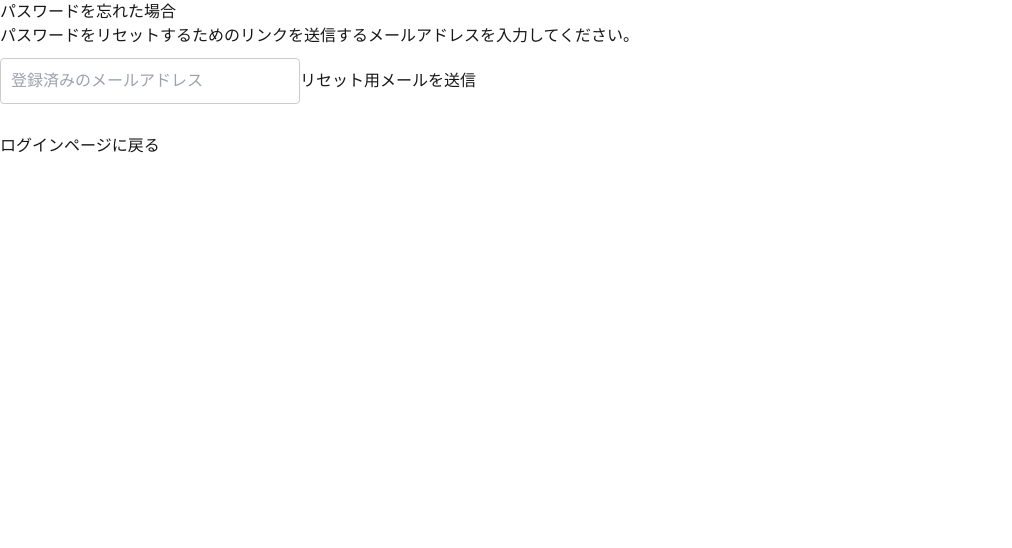
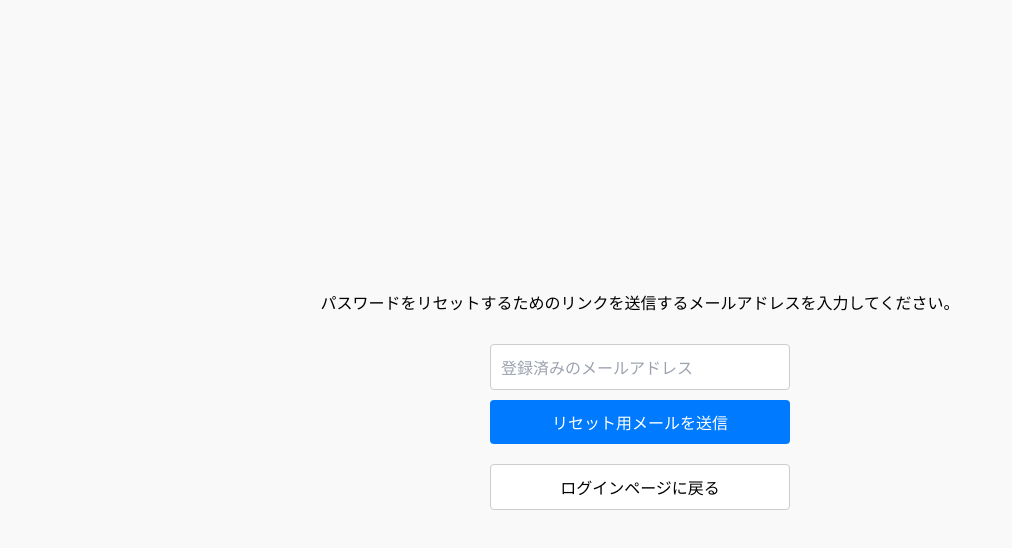
Before and after one commit to Izana180/value_mypage, a Next.js app in the folder next/: page /forgot-password in a window 1280 px wide. Shown: the top 548 px of the page, without its empty margins (0-1012 px from the left). Built offline with nearby package versions, Linux system fonts and the light colour scheme; no server answers.

Commit message:
forgot-passwordのデザイン反映、メール大量送信対策

```diff
--- a/next/app/forgot-password/page.js
+++ b/next/app/forgot-password/page.js
@@ -1,6 +1,6 @@
 "use client";
 
-import React, { useState } from 'react';
+import React, { useState, useEffect } from 'react';
 import Head from 'next/head';
 import { auth } from '../utils/firebase';
 import { sendPasswordResetEmail } from 'firebase/auth';
@@ -12,17 +12,32 @@ export default function ForgotPasswordPage() {
   const [email, setEmail] = useState('');
   const [message, setMessage] = useState('');
   const [error, setError] = useState('');
+  const [lastRequestTime, setLastRequestTime] = useState('');
 
   const handleSubmit = async (e) => {
     e.preventDefault();
     setMessage('');
     setError('');
+
+    const nowTime = new Date().getTime();
+
+    if(lastRequestTime && nowTime - lastRequestTime < 1 * 60 * 1000){
+      setError('メールは1分以内に再送信できません。しばらくしてからもう一度お試しください。');
+      return;
+    }
+
     try {
       await sendPasswordResetEmail(auth, email);
       setMessage('パスワードリセット用のメールを送信しました。メールボックスを確認してください。');
+      setLastRequestTime(nowTime);
     } catch (error) {
       console.error(error);
-      setError('メールの送信に失敗しました。メールアドレスを再確認してください。');
+      if(error.code == 'auth/uset-not-found'){
+        setError('登録が確認できません。メールアドレスを確認してください。');
+      }
+      else{
+        setError('メールの送信に失敗しました。メールアドレスを再確認してください。');
+      }
     }
   };
 
@@ -35,7 +50,6 @@ export default function ForgotPasswordPage() {
         <link rel="icon" href="/favicon.png" type="image/png" />
       </Head>
 
-      <h1>パスワードを忘れた場合</h1>
       <form className="forgot-password-form" onSubmit={handleSubmit}>
         <p>パスワードをリセットするためのリンクを送信するメールアドレスを入力してください。</p>
         <input
--- a/next/app/globals.css
+++ b/next/app/globals.css
@@ -5,6 +5,13 @@
 :root {
   --background: #ffffff;
   --foreground: #171717;
+}
+
+@media (prefers-color-scheme: dark) {
+  :root {
+    --background: #ffffff;
+    --foreground: #171717;
+  }
 }
 
 body {
--- a/next/app/styles/styles.css
+++ b/next/app/styles/styles.css
@@ -43,3 +43,65 @@
     color: #007bff;
     text-decoration: none;
   }
+
+  .forgot-password-container {
+    display: flex;
+    flex-direction: column;
+    align-items: center;
+    justify-content: center;
+    font-family: 'Noto Sans JP', sans-serif;
+    height: 100vh;
+    background-color: #f9f9f9;
+  }
+
+  .forgot-password-container h1,
+  .forgot-password-container p {
+    color: #000;
+    font-weight: 400;
+    margin-bottom: 20px;
+  }
+
+  .forgot-password-form {
+    display: flex;
+    flex-direction: column;
+    align-items: center;
+  }
+
+  .input-field {
+    width: 300px;
+    padding: 10px;
+    margin: 10px 0;
+    border: 1px solid #ccc;
+    border-radius: 4px;
+    font-size: 16px;
+  }
+
+  .reset-button {
+    width: 300px;
+    padding: 10px;
+    background-color: #007bff;
+    color: white;
+    border: none;
+    border-radius: 4px;
+    cursor: pointer;
+    font-size: 16px;
+  }
+
+  .reset-button:hover {
+    background-color: #0056b3;
+  }
+
+  .back-to-login-button {
+    width: 300px;
+    padding: 10px;
+    background-color: white;
+    color: black;
+    border: 1px solid #ccc;
+    border-radius: 4px;
+    cursor: pointer;
+    font-size: 16px;
+  }
+
+  .back-to-login-button:hover {
+    background-color: #f1f1f1;
+  }
```
Also changed, not shown: 1 other file (tests, documents, lock files or other folders).
